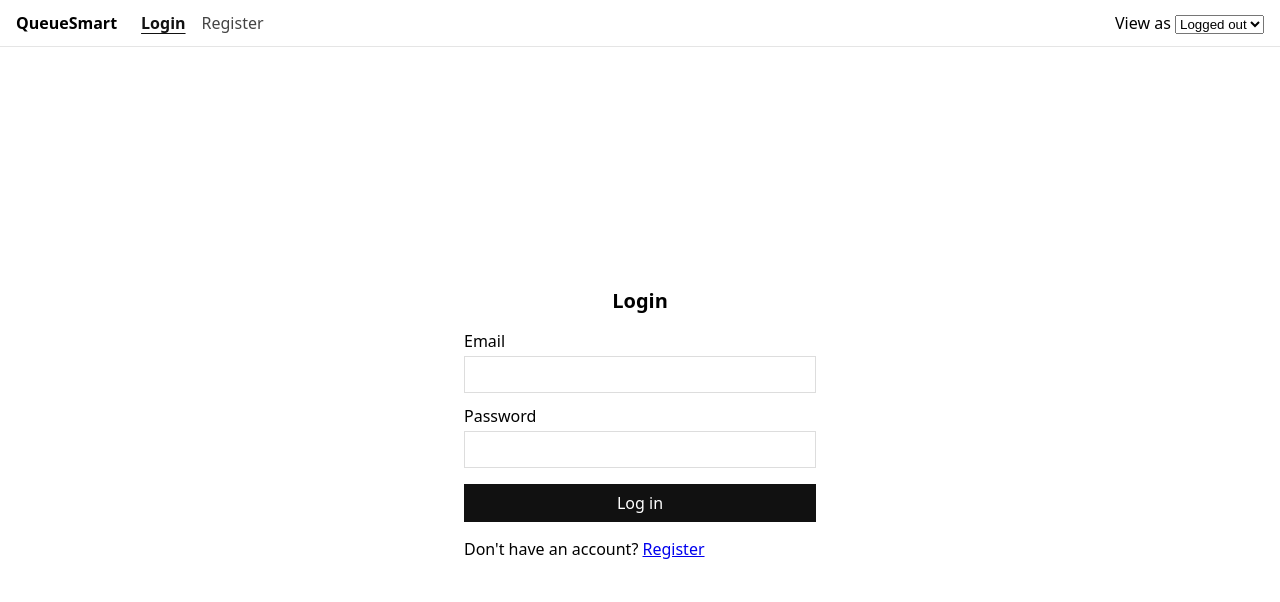
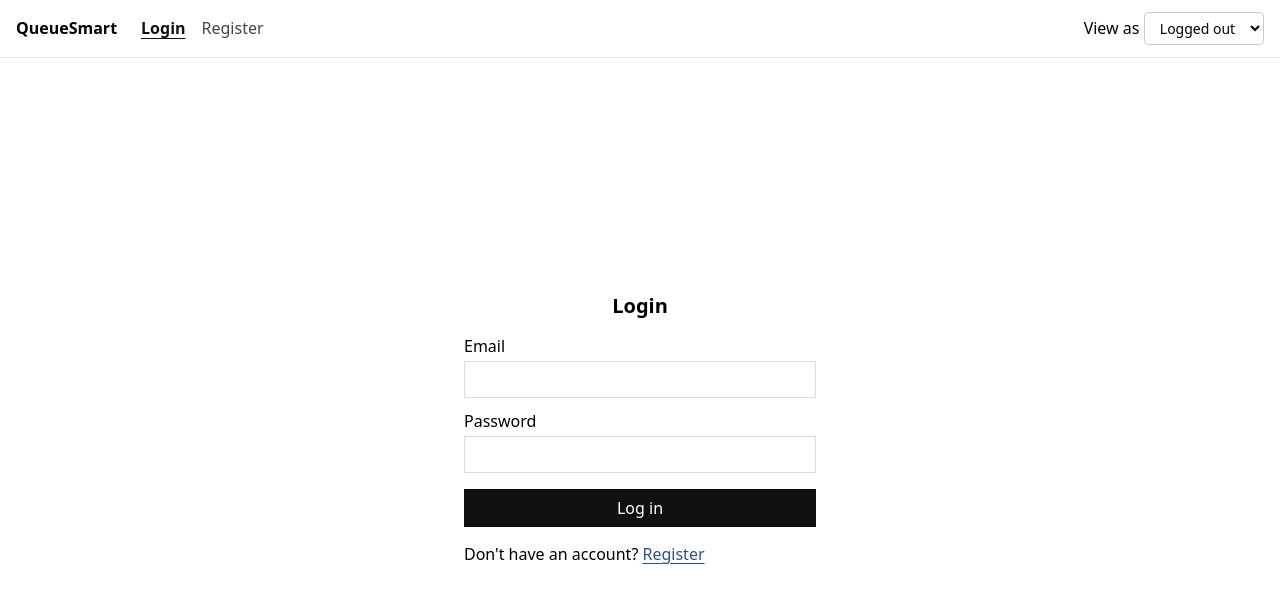
Before and after one commit to tommy-truo/queue-smart, a React (Vite) app in the folder frontend/: page /login in a window 1280 px wide. Shown: the top 602 px of the page. Built offline with nearby package versions, Linux system fonts and the light colour scheme.

Commit message:
Style links and header controls, hide role switcher outside dev

```diff
--- a/frontend/src/components/Layout.tsx
+++ b/frontend/src/components/Layout.tsx
@@ -53,6 +53,7 @@ export default function Layout() {
             Log out
           </button>
         ) : null}
+        {import.meta.env.DEV && (
         <label>
           View as{' '}
           <select
@@ -65,6 +66,7 @@ export default function Layout() {
             <option value="employee">Employee</option>
           </select>
         </label>
+        )}
       </header>
       <main>
         <Outlet />
--- a/frontend/src/index.css
+++ b/frontend/src/index.css
@@ -8,11 +8,26 @@
   --border: #ccc;
   --border-light: #e5e5e5;
   --danger: #9b2c2c;
+  --link: #2c5282;
 }
 
 body {
   margin: 0;
   font-family: system-ui, sans-serif;
+}
+
+a {
+  color: var(--link);
+  text-underline-offset: 3px;
+}
+
+a:hover {
+  color: var(--accent);
+}
+
+:focus-visible {
+  outline: 2px solid var(--link);
+  outline-offset: 2px;
 }
 
 .app-header {
@@ -43,6 +58,24 @@ body {
   color: var(--text);
   text-decoration: underline;
   text-underline-offset: 4px;
+}
+
+.app-header button,
+.app-header select {
+  padding: 0.3rem 0.7rem;
+  border: 1px solid var(--border);
+  border-radius: 4px;
+  background: var(--bg);
+  font: inherit;
+  font-size: 0.875rem;
+}
+
+.app-header button {
+  cursor: pointer;
+}
+
+.app-header button:hover {
+  border-color: var(--accent);
 }
 
 main {
@@ -110,7 +143,7 @@ main {
 
 .page button:disabled {
   opacity: 0.4;
-  cursor: default;
+  cursor: not-allowed;
 }
 
 .page input,
```
